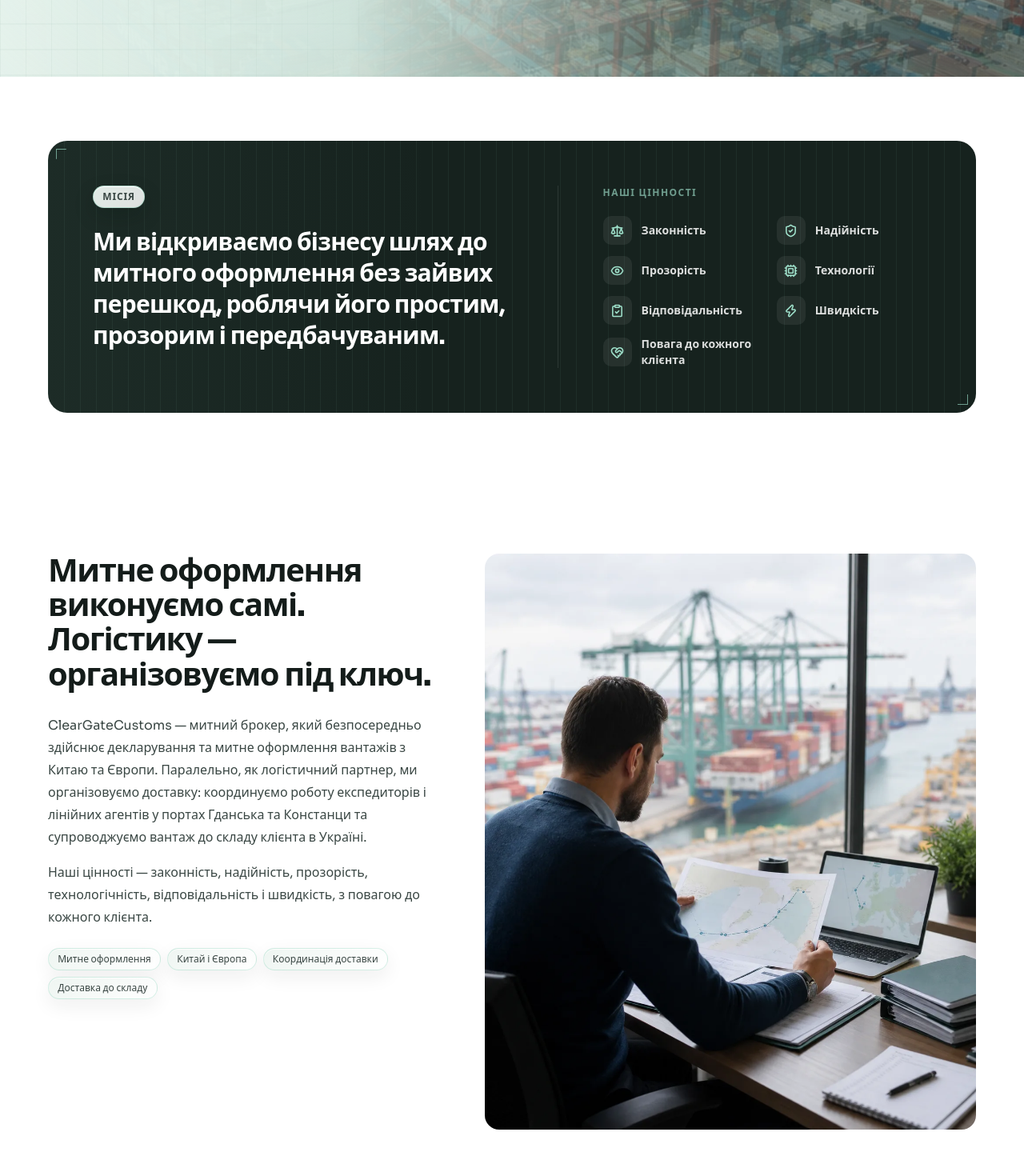
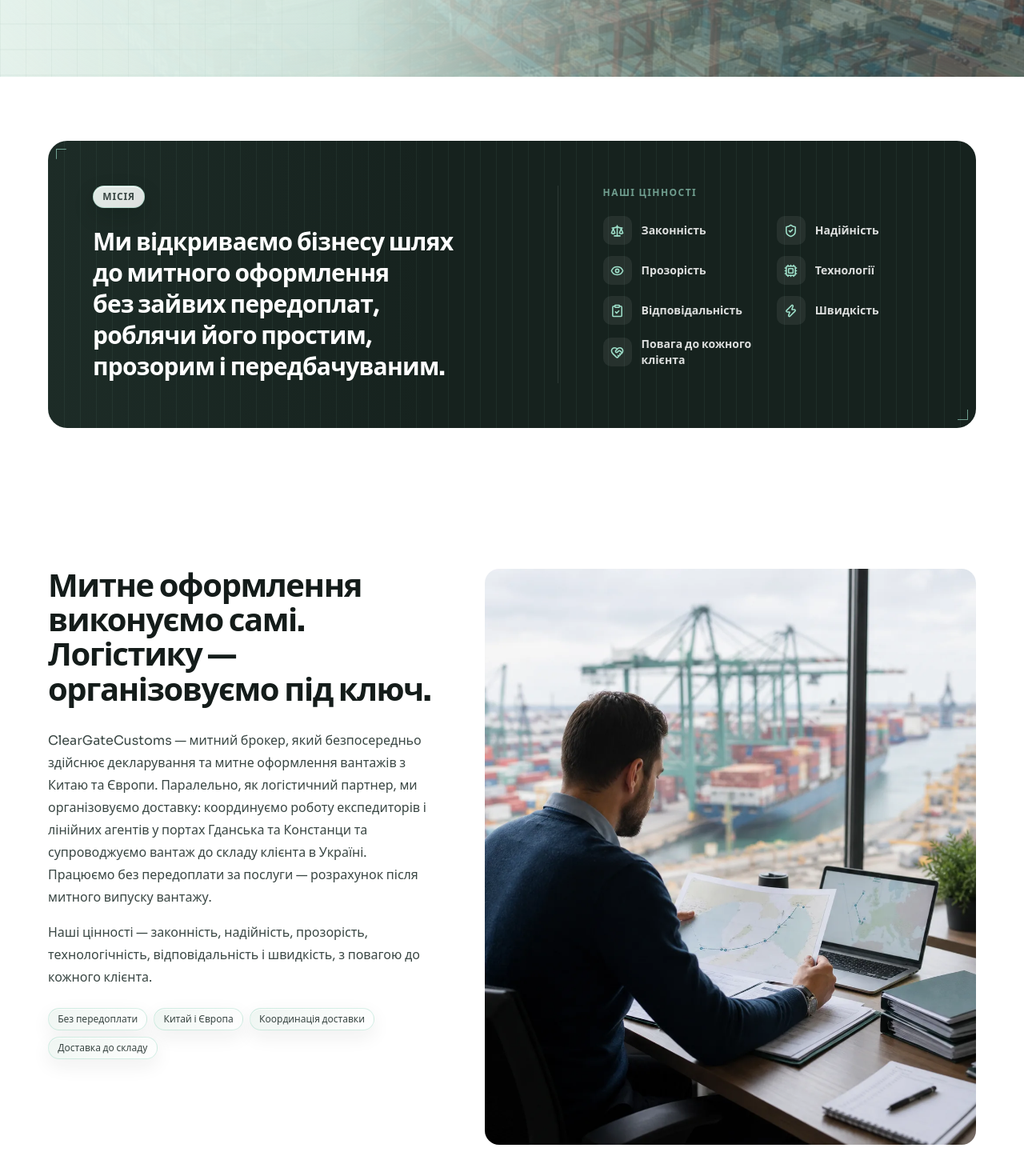
Before and after one commit to eerinessofsilence/bristol, a React (Vite) app in the folder frontend/: page / in a window 1280 px wide. Shown: the part 704-2174 px from the top of the page at 80% size. Built offline with nearby package versions, Linux system fonts and the light colour scheme; no server answers; a web font is replaced by a local one.

Commit message:
feat(content): highlight no-prepayment terms

```diff
--- a/frontend/src/components/Intro.tsx
+++ b/frontend/src/components/Intro.tsx
@@ -10,7 +10,8 @@ export function Intro() {
             ClearGateCustoms — митний брокер, який безпосередньо здійснює декларування та митне
             оформлення вантажів з Китаю та Європи. Паралельно, як логістичний партнер, ми
             організовуємо доставку: координуємо роботу експедиторів і лінійних агентів у портах
-            Гданська та Констанци та супроводжуємо вантаж до складу клієнта в Україні.
+            Гданська та Констанци та супроводжуємо вантаж до складу клієнта в Україні. Працюємо без
+            передоплати за послуги — розрахунок після митного випуску вантажу.
           </p>
           <p className="text-ink-2 mt-4 max-w-xl leading-7">
             Наші цінності — законність, надійність, прозорість, технологічність, відповідальність і
@@ -18,7 +19,7 @@ export function Intro() {
           </p>
           <div className="mt-6 flex flex-wrap gap-2">
             {[
-              'Митне оформлення',
+              'Без передоплати',
               'Китай і Європа',
               'Координація доставки',
               'Доставка до складу',
--- a/frontend/src/data/content.ts
+++ b/frontend/src/data/content.ts
@@ -167,7 +167,7 @@ export const currencies = [
 export const trustIcon = ShieldCheck;
 
 export const mission =
-  'Ми відкриваємо бізнесу шлях до митного оформлення без зайвих перешкод, роблячи його простим, прозорим і передбачуваним.';
+  'Ми відкриваємо бізнесу шлях до митного оформлення без зайвих передоплат, роблячи його простим, прозорим і передбачуваним.';
 
 export const values = [
   { icon: Scale, label: 'Законність' },
```
